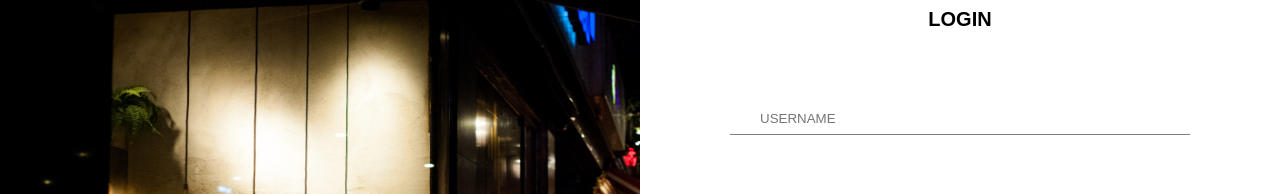
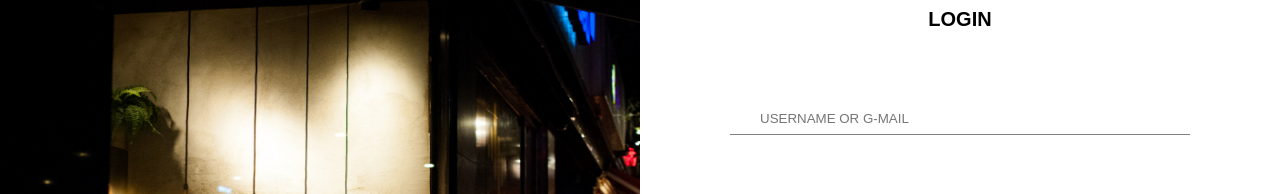
Before and after one commit to wiraphan123/Cafeforyou, a React (Create React App) app: page /Login in a window 1280 px wide. Shown: the part 172-366 px from the top of the page. Built offline with nearby package versions, Linux system fonts and the light colour scheme; a web font is replaced by a local one.

Commit message:
edit Login.js

```diff
--- a/src/pages/Login.js
+++ b/src/pages/Login.js
@@ -70,7 +70,7 @@ function Login (){
      </Containerleft>
     <Containerright>
         <h1>LOGIN</h1>
-        <Input placeholder='USERNAME'></Input>
+        <Input placeholder='USERNAME OR G-MAIL'></Input>
         <Input placeholder='PASSWORD'></Input>
         <span class="psw">Forgot <a href="#">password?</a></span>
         <Button><Link to='/'>LOGIN</Link></Button>
```
